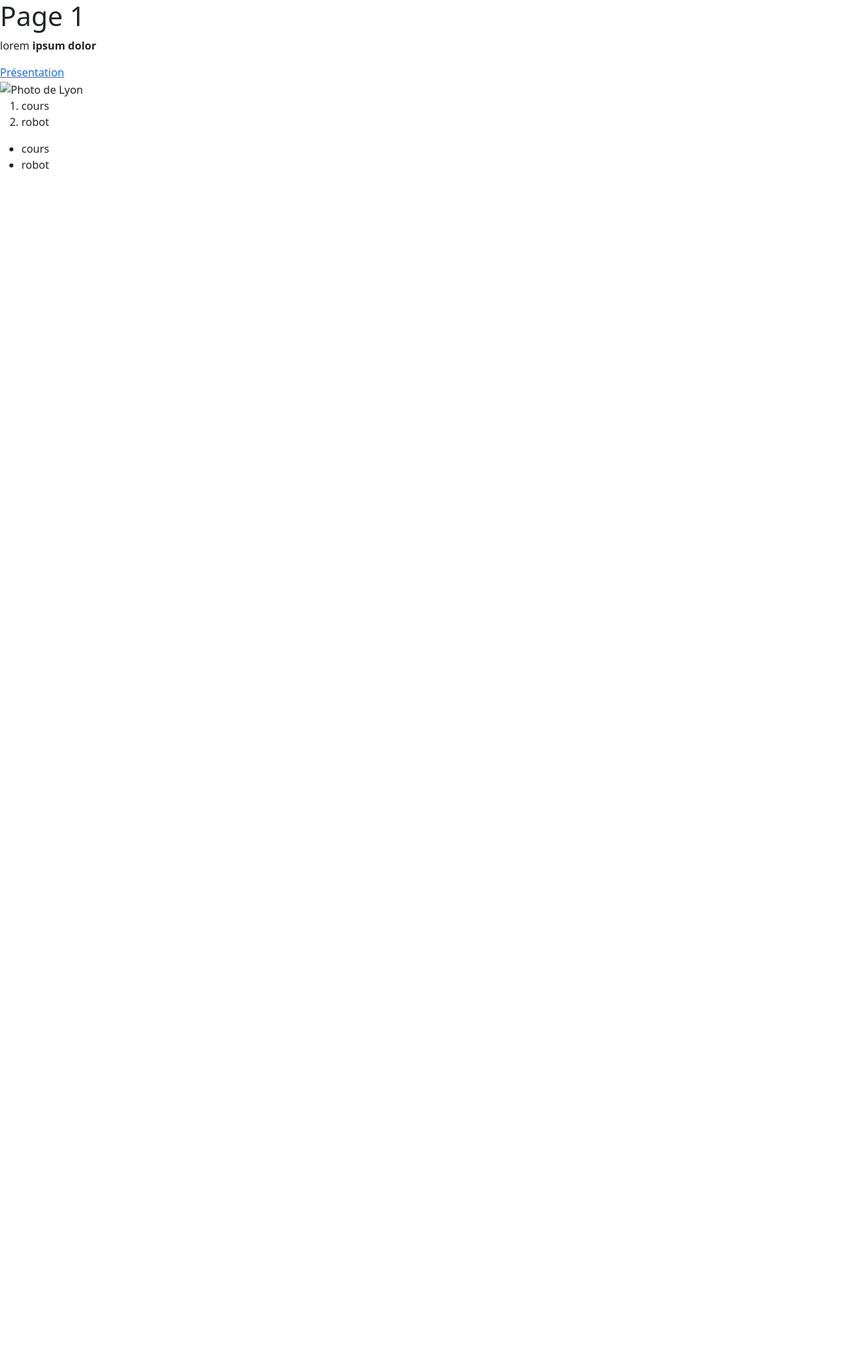
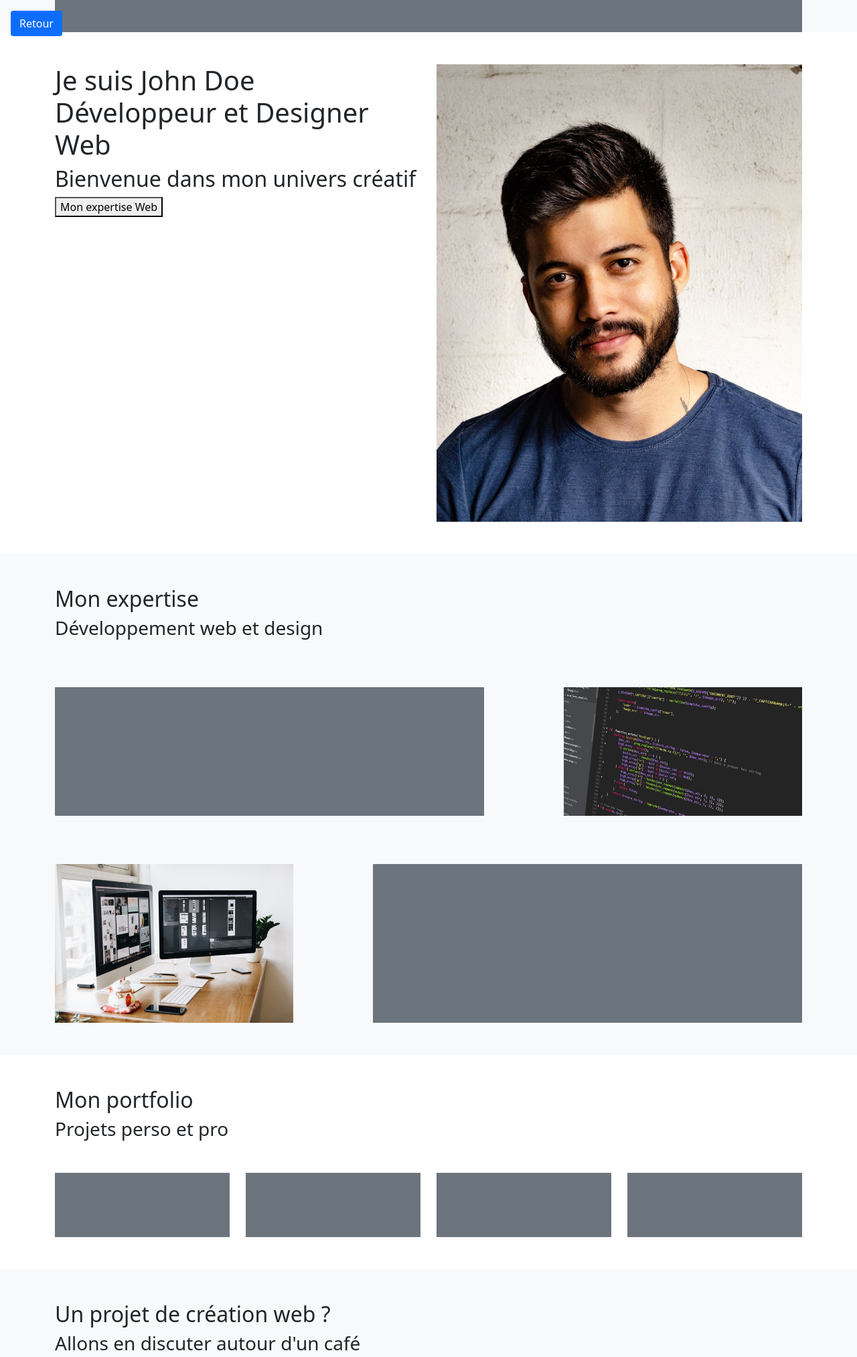
Before and after one commit to SarahFages/sarahfages.github.io, a plain HTML site: page index.html in a window 1280 px wide. Shown: the top 2026 px of the page at 67% size. Before the commit the page ends 800 px from the top, so only its background shows below. Drawn offline with nearby package versions, Linux system fonts and the light colour scheme.

Commit message:
Ajout images

```diff
--- a/index.html
+++ b/index.html
@@ -1,24 +1,138 @@
 <!DOCTYPE html>
-<html lang="en">
+<html lang="fr">
+
 <head>
   <meta charset="UTF-8">
-  <title>Title</title>
-  <link rel = "stylesheet" href="./css/style.css">
-  <link href="https://cdn.jsdelivr.net/npm/bootstrap@5.0.1/dist/css/bootstrap.min.css" rel="stylesheet" integrity="sha384-+0n0xVW2eSR5OomGNYDnhzAbDsOXxcvSN1TPprVMTNDbiYZCxYbOOl7+AMvyTG2x" crossorigin="anonymous">
+  <meta http-equiv="X-UA-Compatible" content="IE=edge">
+  <meta name="viewport" content="width=device-width, initial-scale=1.0">
+  <title>John Doe - Portfolio</title>
+
+  <link href="https://cdn.jsdelivr.net/npm/bootstrap@5.0.2/dist/css/bootstrap.min.css" rel="stylesheet"
+        integrity="sha384-EVSTQN3/azprG1Anm3QDgpJLIm9Nao0Yz1ztcQTwFspd3yD65VohhpuuCOmLASjC" crossorigin="anonymous">
+  <link rel="stylesheet" href="https://cdn.jsdelivr.net/npm/bootstrap-icons@1.5.0/font/bootstrap-icons.css">
+
+  <!-- Font Awesome -->
+  <script src="https://kit.fontawesome.com/14273d579a.js" crossorigin="anonymous"></script>
 </head>
+
 <body>
-<h1>Page 1</h1>
-<p class="txt-blue">lorem  <strong><span class="txt-rouge">ipsum </span> dolor </strong> </p>
-<a href ="./presentation.html">Présentation</a>
-<br>
-<img src="./images/lyon.jfif" alt="Photo de Lyon">
-<ol>
-  <li>cours</li>
-  <li>robot</li>
-</ol>
-<ul>
-  <li>cours</li>
-  <li>robot</li>
-</ul>
+<a href="../index.html" class="btn bg-primary text-white position-fixed mt-3 ms-3" data-bs-toggle="tooltip"
+   data-bs-placement="right" title="Ne pas inclure dans l'intégration">Retour</a>
+<header>
+  <nav class="bg-light">
+    <div class="container">
+      <div class="bg-secondary py-4 w-100">
+      </div>
+    </div>
+  </nav>
+</header>
+<main>
+  <section class="py-5">
+    <div class="container">
+      <div class="row gy-4">
+        <div class="col-12 col-md-6">
+          <h1>Je suis John Doe Développeur et Designer Web</h1>
+          <h2>Bienvenue dans mon univers créatif</h2>
+          <button>Mon expertise Web</button>
+        </div>
+        <div class="col-12 col-md-6">
+          <img src="../img/portrait.jpg" alt="John Doe" width="100%">
+        </div>
+      </div>
+    </div>
+  </section>
+  <section class="py-5 bg-light">
+    <div class="container">
+      <h2>Mon expertise</h2>
+      <h3>Développement web et design</h3>
+      <!-- Developpement -->
+      <div class="row gy-4 mt-5">
+        <div class="col-12 col-md-7">
+          <div class="bg-secondary h-100 w-100 py-5">
+          </div>
+        </div>
+        <div class="col-12 offset-md-1 col-md-4">
+          <img src="../img/code.jpg" alt="écran montrant du code php" width="100%">
+        </div>
+      </div>
+
+      <!-- Design -->
+      <div class="row gy-4 mt-5">
+        <div class="col-12 col-md-4">
+          <img src="../img/design.jpg" alt="écran montrant des designs" width="100%">
+        </div>
+        <div class="col-12 offset-md-1 col-md-7">
+          <div class="bg-secondary h-100 w-100 py-5">
+          </div>
+        </div>
+      </div>
+    </div>
+
+  </section>
+
+  <section class="py-5">
+    <div class="container">
+      <h2>Mon portfolio</h2>
+      <h3>Projets perso et pro</h3>
+      <div class="row gy-4 mt-4">
+        <div class="col-3">
+          <div class="bg-secondary h-100 w-100 py-5">
+          </div>
+        </div>
+        <div class="col-3">
+          <div class="bg-secondary h-100 w-100 py-5">
+          </div>
+        </div>
+        <div class="col-3">
+          <div class="bg-secondary h-100 w-100 py-5">
+          </div>
+        </div>
+        <div class="col-3">
+          <div class="bg-secondary h-100 w-100 py-5">
+          </div>
+        </div>
+      </div>
+    </div>
+  </section>
+
+  <section class="py-5 bg-light">
+    <div class="container">
+      <h2>Un projet de création web ?</h2>
+      <h3>Allons en discuter autour d'un café</h3>
+
+      <div class="row gy-4 mt-5">
+        <div class="col-12 col-md-5">
+          <img src="../img/grab-a-coffee.jpg" alt="Image d'une tasse de café" width="100%">
+        </div>
+        <div class="col-12 offset-md-1 col-md-6">
+          <div class="bg-secondary h-100 w-100 py-5">
+          </div>
+        </div>
+      </div>
+    </div>
+  </section>
+
+</main>
+<footer class="border-top">
+  <div class="container py-5">
+    <div class="row gy-4">
+      <div class="col-12 col-md-4">
+        <div class="bg-secondary py-5"></div>
+      </div>
+      <div class="col-12 col-md-4">
+        <div class="bg-secondary py-5"></div>
+      </div>
+      <div class="col-12 col-md-4">
+        <div class="bg-secondary py-5"></div>
+      </div>
+    </div>
+  </div>
+  <!-- Script js -->
+  <script src="https://cdn.jsdelivr.net/npm/bootstrap@5.0.2/dist/js/bootstrap.bundle.min.js"
+          integrity="sha384-MrcW6ZMFYlzcLA8Nl+NtUVF0sA7MsXsP1UyJoMp4YLEuNSfAP+JcXn/tWtIaxVXM"
+          crossorigin="anonymous"></script>
+  <script src="../js/script.js"></script>
+</footer>
 </body>
+
 </html>
```
Also changed, not shown: images/photo_profil_sarah_fages.jpeg (added), images/photo_profil_sarah_fages_mini.jpeg (added), img/code.jpg (added), img/design.jpg (added), img/grab-a-coffee.jpg (added), img/portrait.jpg (added).
